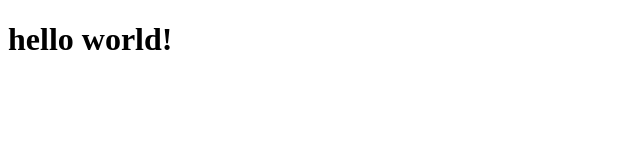
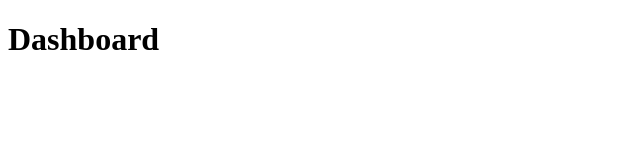
Before and after one commit to samuelfsd/github-explorer, a React (Create React App) app: page / in a window 1280 px wide. Shown: the top 160 px of the page, without its empty margins (0-640 px from the left). Built offline with nearby package versions, Linux system fonts and the light colour scheme.

Commit message:
create routes

```diff
--- a/package.json
+++ b/package.json
@@ -12,6 +12,7 @@
     "@types/react-dom": "^17.0.9",
     "react": "^17.0.2",
     "react-dom": "^17.0.2",
+    "react-router-dom": "^6.2.1",
     "react-scripts": "5.0.0",
     "typescript": "^4.4.2",
     "web-vitals": "^2.1.0"
@@ -35,6 +36,7 @@
     ]
   },
   "devDependencies": {
+    "@types/react-router-dom": "^5.3.2",
     "@typescript-eslint/eslint-plugin": "^5.9.1",
     "@typescript-eslint/parser": "^5.9.1",
     "eslint": "^8.6.0",
--- a/src/App.tsx
+++ b/src/App.tsx
@@ -1,8 +1,12 @@
 import React from 'react';
+import {BrowserRouter} from 'react-router-dom';
+import Routes from './routes';
 
-function App() {
+const App:React.FC = () => {
   return (
-    <h1>hello world!</h1>
+    <BrowserRouter>
+       <Routes />
+    </BrowserRouter>
   );
 }
 
--- /dev/null
+++ b/src/pages/Dashboard/index.tsx
@@ -0,0 +1,8 @@
+import React from 'react';
+
+const Dashboard:React.FC = () => {
+
+  return <h1>Dashboard</h1>;
+}
+
+export default Dashboard;
--- /dev/null
+++ b/src/pages/Repository/index.tsx
@@ -0,0 +1,8 @@
+import React from 'react';
+
+const Repository:React.FC = () => {
+
+  return <h1>Repository</h1>;
+}
+
+export default Repository;
--- /dev/null
+++ b/src/routes/index.tsx
@@ -0,0 +1,17 @@
+import React from 'react';
+import { Routes ,Route } from 'react-router-dom';
+
+import Dashboard from '../pages/Dashboard';
+import Repository from '../pages/Repository';
+
+
+const RoutesComponent: React.FC = () => {
+  return(
+    <Routes>
+      <Route path="/" element={<Dashboard/>} />
+      <Route path="/repository" element={<Repository/>} />
+    </Routes>
+  );
+}
+
+export default RoutesComponent;
```
Also changed, not shown: 1 other file (tests, documents, lock files or other folders).
